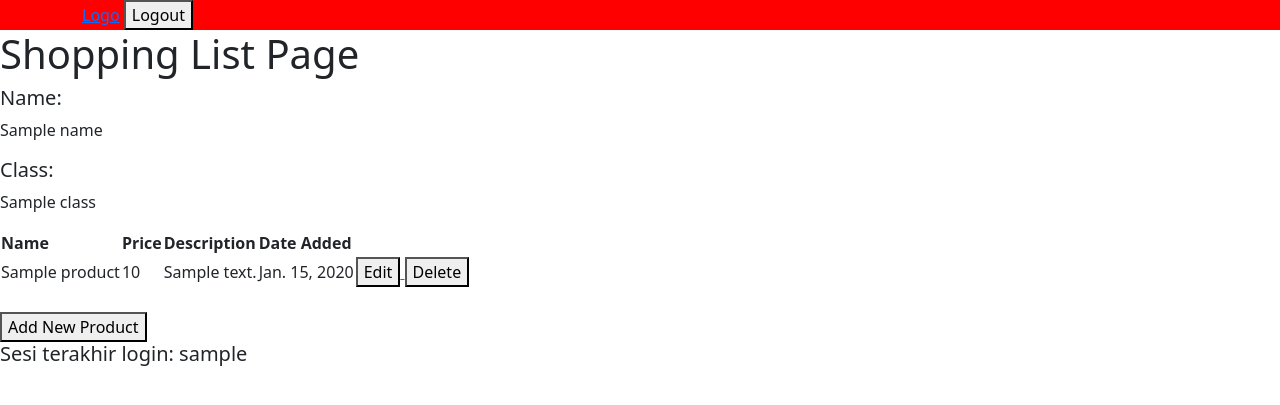
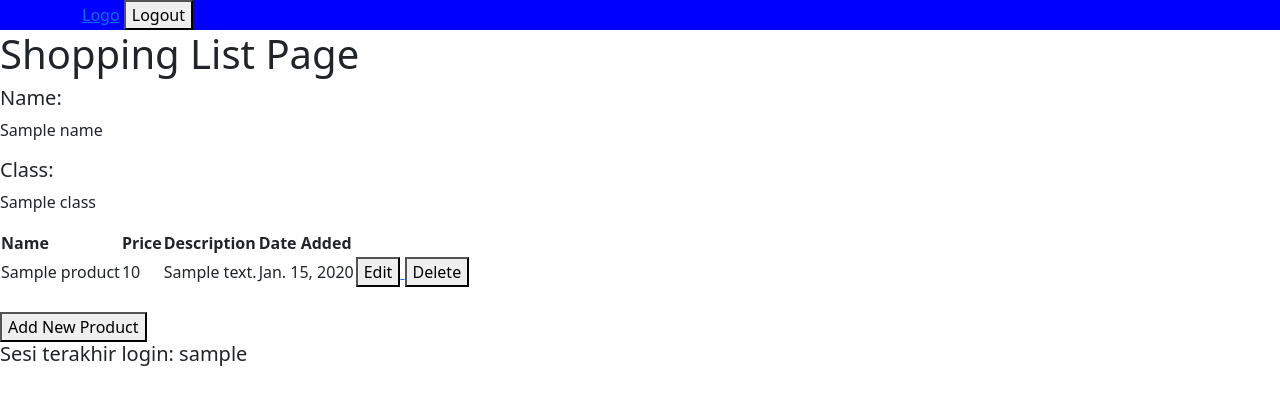
Before and after one commit to mhanifti/shopping_list, a Django app: template main/templates/main.html in a window 1280 px wide. Shown: the top 405 px of the page. Run offline with Django 4.2, Linux system fonts and the light colour scheme; tables that the repository leaves empty hold one stand-in row (values such as "Sample post"); the template is opened without the code that fills it: values that come from a table or form of the project are taken from there, most other values are stand-ins (such as "Sample title", 1, 10 or a date in 2020).

Commit message:
static files fix

```diff
--- a/main/static/main.css
+++ /dev/null
@@ -1,3 +0,0 @@
-.navbar-main {
-    background-color: red;
-}
--- a/main/templates/main.html
+++ b/main/templates/main.html
@@ -2,7 +2,7 @@
 {% load static %}
 
 {% block meta %}
-<link rel="stylesheet" href="{% static 'main.css' %}">
+<link rel="stylesheet" href="{% static 'css/main.css' %}">
 {% endblock meta %}
 {% block content %}
     <nav class="navbar-main">
--- a/shopping_list/settings.py
+++ b/shopping_list/settings.py
@@ -133,7 +133,7 @@ USE_TZ = True
 
 STATIC_URL = 'static/'
 
-STATIC_ROOT = os.path.join(BASE_DIR, 'static')
+STATICFILES_DIRS = ((os.path.join(BASE_DIR, 'static')), )
 
 # Default primary key field type
 # https://docs.djangoproject.com/en/4.2/ref/settings/#default-auto-field
--- /dev/null
+++ b/static/css/main.css
@@ -0,0 +1,3 @@
+.navbar-main {
+    background-color: blue;
+}
--- a/static/main.css
+++ /dev/null
@@ -1,3 +0,0 @@
-.navbar-main {
-    background-color: red;
-}
```
